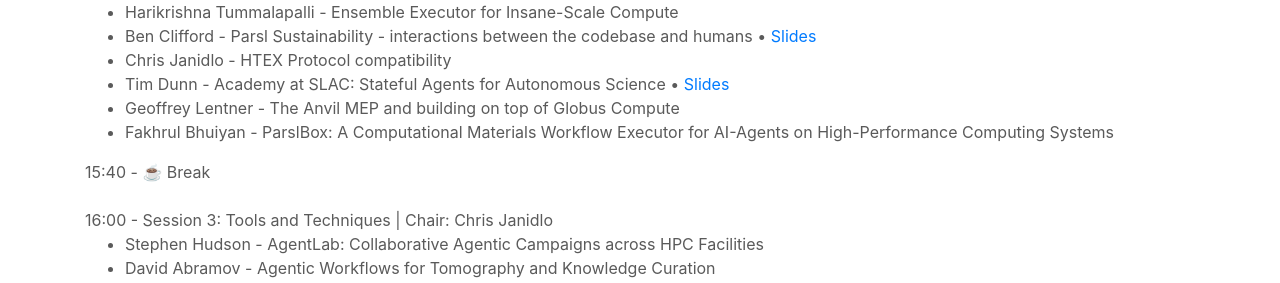
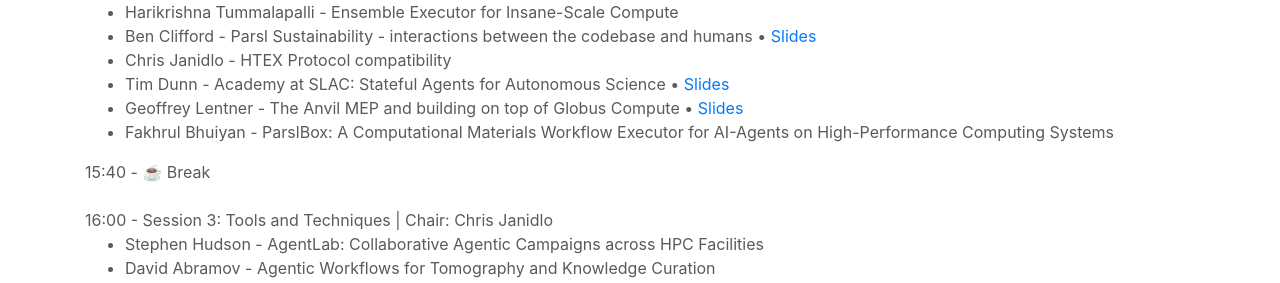
Before and after one commit to Parsl/parsl.github.io, a Jekyll site: the page built from parslfest/apex2026.html, in a window 1280 px wide and 900 px high, scrolled down 898 px. Shown: the part 162-445 px from the top of the window. Built offline with Jekyll 4.4.1, drawn with Linux system fonts in a browser that asks for light colours.

Commit message:
Link Geoffrey Lentner slides to webpage

```diff
--- a/parslfest/apex2026.html
+++ b/parslfest/apex2026.html
@@ -81,7 +81,7 @@
 <li>Ben Clifford - Parsl Sustainability - interactions between the codebase and humans • <a href="2026/clifford-sustainability-humans-codebase.pdf" target="_blank">Slides</a></li>
 <li>Chris Janidlo - HTEX Protocol compatibility</li>
 <li>Tim Dunn - Academy at SLAC: Stateful Agents for Autonomous Science • <a href="2026/dunn-academy-at-slac.pdf" target="_blank">Slides</a></li>
-<li>Geoffrey Lentner - The Anvil MEP and building on top of Globus Compute  </li>
+<li>Geoffrey Lentner - The Anvil MEP and building on top of Globus Compute • <a href="2026/geoffrey_anvil_mep_2026_apex.pdf" target="_blank">Slides</a> </li>
 <li>Fakhrul Bhuiyan - ParslBox: A Computational Materials Workflow Executor for AI-Agents on High-Performance Computing Systems</li>
 </ul>
 
```
